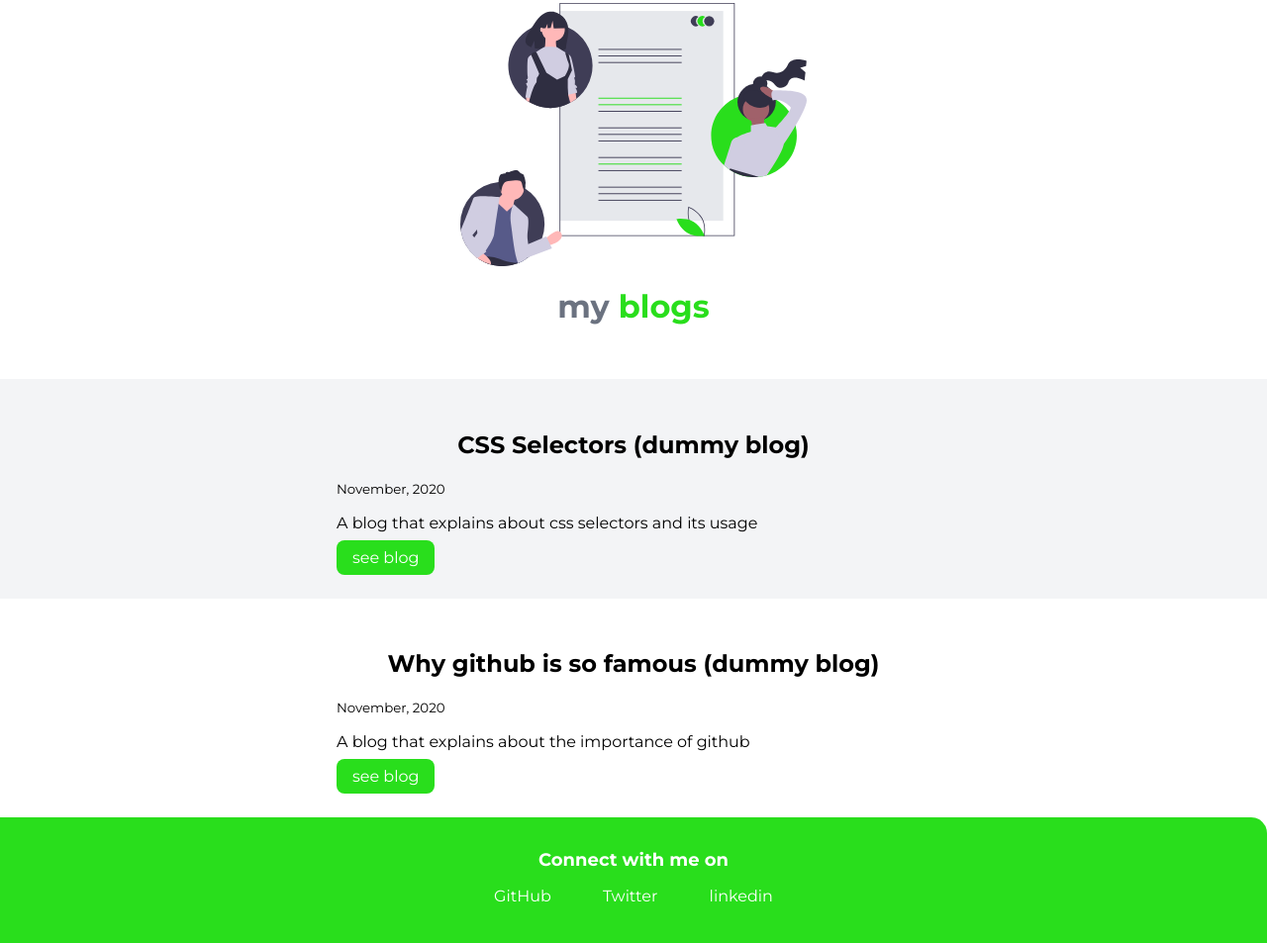
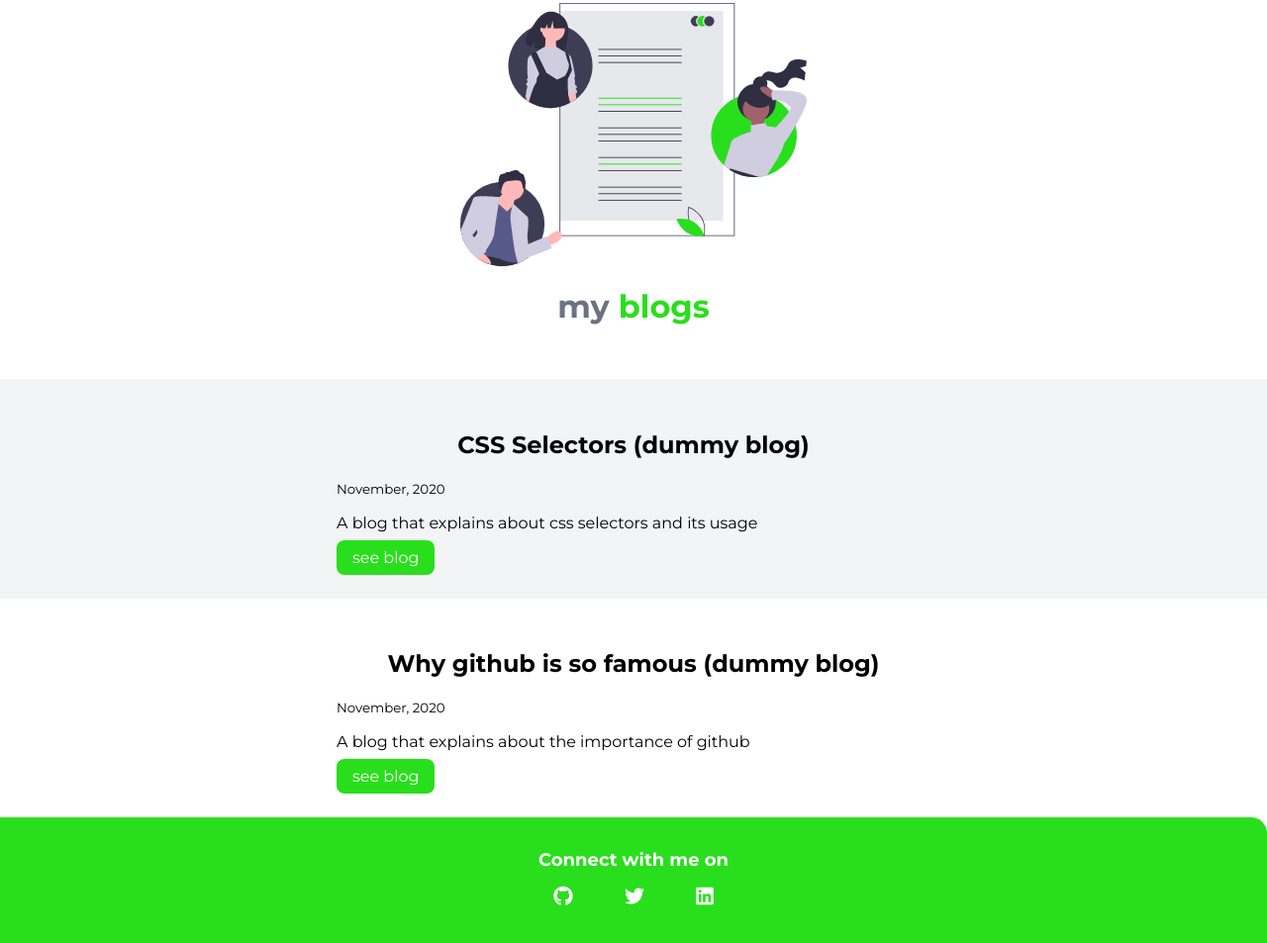
Before and after one commit to charanbolisetti/charannaidu-portfolio.com, a plain HTML site: page blogs.html in a window 1280 px wide. Shown: the part 179-1132 px from the top of the page at 99% size. Drawn offline with Linux system fonts and the light colour scheme.

Commit message:
feat:added icons

```diff
--- a/blogs.html
+++ b/blogs.html
@@ -10,6 +10,7 @@
     <link rel="icon" type="image/png" sizes="32x32" href="/favicon-32x32.png">
     <link rel="icon" type="image/png" sizes="16x16" href="/favicon-16x16.png">
     <link rel="manifest" href="/site.webmanifest">
+    <script src="https://kit.fontawesome.com/dc63b63274.js" crossorigin="anonymous"></script>
 </head>
 <body>
     <nav class="navigation container">
@@ -64,9 +65,9 @@
     <footer class="footer">
         <div class="footer-header">Connect with me on</div>
         <ul class="social-links list-non-bullet">
-            <li class="list-item-inline"><a class="link" href="https://github.com/charanbolisetti">GitHub</a></li>
-            <li class="list-item-inline"><a class="link" href="https://twitter.com/charannaidu787">Twitter</a></li>
-            <li class="list-item-inline"><a class="link" href="https://linkedin.com/in/charanbolisetti">linkedin</a></li>
+            <li class="list-item-inline"><a class="link" href="https://github.com/charanbolisetti"><i class="fab fa-github fa-lg"></i></a></li>
+            <li class="list-item-inline"><a class="link" href="https://twitter.com/charannaidu787"><i class="fab fa-twitter fa-lg"></i></a></li>
+            <li class="list-item-inline"><a class="link" href="https://linkedin.com/in/charanbolisetti"><i class="fab fa-linkedin fa-lg"></i></a></li>
         </ul>
     </footer>
 </body>
```
Also changed, not shown: index.html (+4 -3 lines), projects.html (+4 -3 lines), app.js (line endings or trailing spaces), style.css (line endings or trailing spaces).
